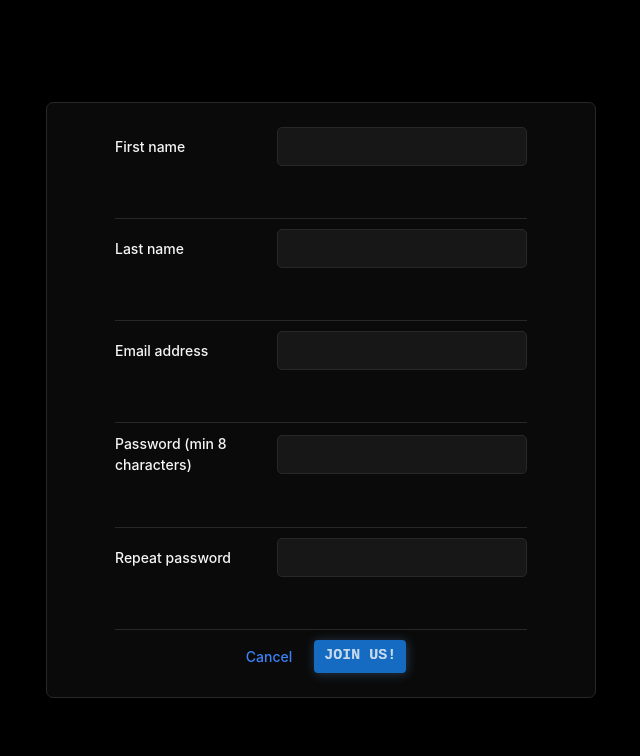
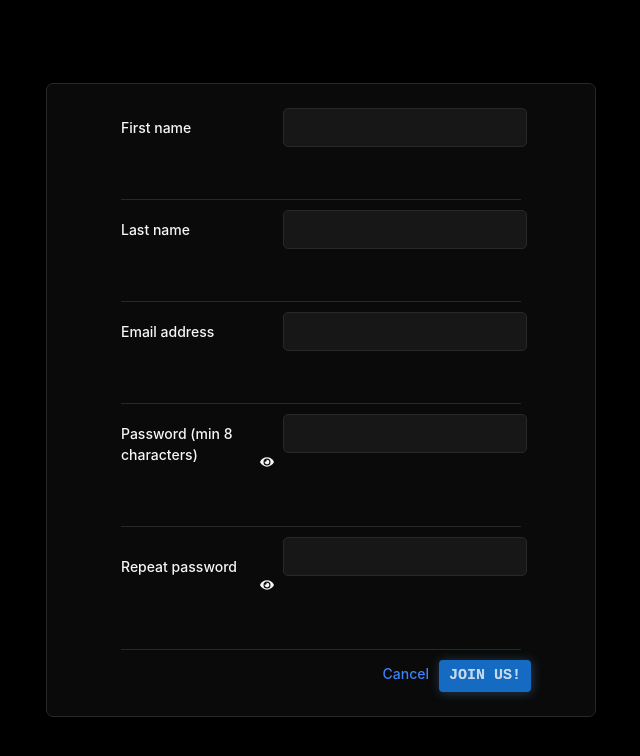
Before and after one commit to Marko010101/chatapp, a React (Vite) app: page /register in a window 1280 px wide. Shown: the top 756 px of the page, without its empty margins (319-959 px from the left). Built offline with nearby package versions, Linux system fonts and the light colour scheme; no server answers.

Commit message:
Style: visibility toggle

```diff
--- a/src/features/users/RegisterForm.jsx
+++ b/src/features/users/RegisterForm.jsx
@@ -1,5 +1,6 @@
 import { useNavigate } from "react-router-dom";
 import { useForm } from "react-hook-form";
+import { useState } from "react";
 
 import FormRow from "../../ui/FormRow.jsx";
 import Input from "../../ui/Input.jsx";
@@ -17,6 +18,8 @@ function RegisterForm() {
     getValues,
     reset,
   } = useForm();
+  const [isPasswordVisible, setIsPasswordVisible] = useState(false);
+  const [isRepeatPasswordVisible, setIsRepeatPasswordVisible] = useState(false);
 
   // Dummy api user uploading
   const { signupOnDummy, isLoading: isLoading2 } = useSignup();
@@ -27,6 +30,14 @@ function RegisterForm() {
 
   const navigate = useNavigate();
 
+  const togglePasswordVisibility = () => {
+    setIsPasswordVisible(!isPasswordVisible);
+  };
+
+  const toggleRepeatPasswordVisibility = () => {
+    setIsRepeatPasswordVisible(!isRepeatPasswordVisible);
+  };
+  console.log(isPasswordVisible);
   // creating the dummyUser, on its success creating firebase user and passing id to it, ensuring that the dummyUser's ID matches firebase user's id
 
   function onSubmit({ firstName, lastName, email, password }) {
@@ -87,9 +98,12 @@ function RegisterForm() {
       <FormRow
         label="Password (min 8 characters)"
         error={errors?.password?.message}
+        isPassword={true}
+        isPasswordVisible={isPasswordVisible}
+        onClick={togglePasswordVisibility}
       >
         <Input
-          type="password"
+          type={isPasswordVisible ? "text" : "password"}
           id="password"
           disabled={isLoading1 || isLoading2}
           autoComplete="true"
@@ -102,9 +116,15 @@ function RegisterForm() {
           })}
         />
       </FormRow>
-      <FormRow label="Repeat password" error={errors?.passwordConfirm?.message}>
+      <FormRow
+        label="Repeat password"
+        error={errors?.passwordConfirm?.message}
+        isPassword={true}
+        isPasswordVisible={isRepeatPasswordVisible}
+        onClick={toggleRepeatPasswordVisibility}
+      >
         <Input
-          type="password"
+          type={isRepeatPasswordVisible ? "text" : "password"}
           id="passwordConfirm"
           disabled={isLoading1 || isLoading2}
           autoComplete="true"
@@ -129,7 +149,6 @@ function RegisterForm() {
         <FancyButton type="submit" disabled={isLoading1 || isLoading2}>
           Join us!
         </FancyButton>
-        {/* Add type="submit" to submit button */}
       </FormRow>
     </Form>
   );
--- a/src/ui/FormRow.jsx
+++ b/src/ui/FormRow.jsx
@@ -1,6 +1,23 @@
 import styled, { css } from "styled-components";
+import { FaEye } from "react-icons/fa";
+import { FaEyeSlash } from "react-icons/fa";
 
 import ErrorText from "./ErrorText.jsx";
+
+const ToggleButton = styled.span`
+  position: absolute;
+  right: 2.3rem;
+  top: 50%;
+  transform: translateY(-50%);
+  background: none;
+  border: none;
+  cursor: pointer;
+  padding: 0;
+
+  &:focus {
+    outline: none;
+  }
+`;
 
 const StyledFormRow = styled.div`
   display: grid;
@@ -8,6 +25,8 @@ const StyledFormRow = styled.div`
   grid-template-columns: 15rem 25rem;
   grid-template-rows: max-content 3rem;
   gap: 1.2rem;
+  width: 40rem;
+  max-width: 40rem;
 
   padding: 1rem 0;
 
@@ -16,6 +35,10 @@ const StyledFormRow = styled.div`
     css`
       grid-template-columns: 15rem 30rem;
     `}
+
+  & span {
+    position: relative;
+  }
 
   & p {
     grid-column: 2/3;
@@ -39,7 +62,7 @@ const StyledFormRow = styled.div`
     gap: 1.2rem;
   }
 
-  /* @media (max-width: 768px) {
+  /*   @media (max-width: 768px) {
     grid-template-columns: 90%;
     justify-content: center;
     font-size: 1.5rem;
@@ -54,27 +77,36 @@ const StyledFormRow = styled.div`
   @media (max-width: 320px) {
     gap: 1.1rem;
     padding: 1.5rem 0;
-  } */
+  }   */
 `;
 
 const Label = styled.label`
   font-weight: var(--font-weight-medium);
+  justify-self: flex-start;
 `;
 
-function FormRow({ label, error, children }) {
+function FormRow({
+  label,
+  error,
+  children,
+  isPassword = false,
+  isPasswordVisible,
+  onClick,
+}) {
   return (
-    <StyledFormRow>
+    <StyledFormRow isPassword={isPassword}>
       {label && <Label htmlFor={children.props.id}>{label}</Label>}
-      {children}
+      <span>
+        {children}
+        {isPassword && (
+          <ToggleButton onClick={onClick}>
+            {isPasswordVisible ? <FaEyeSlash /> : <FaEye />}
+          </ToggleButton>
+        )}
+      </span>
       {error && <ErrorText>{error}</ErrorText>}
     </StyledFormRow>
   );
 }
 
 export default FormRow;
-
-// const Error = styled.span`
-//   font-size: var(--font-size-tiny);
-//   color: var(--color-red-700);
-//   grid-column: 2/3;
-// `;
```
